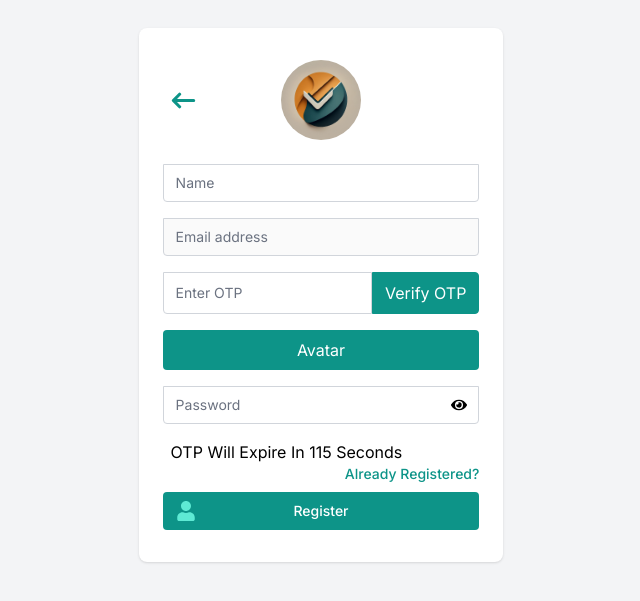
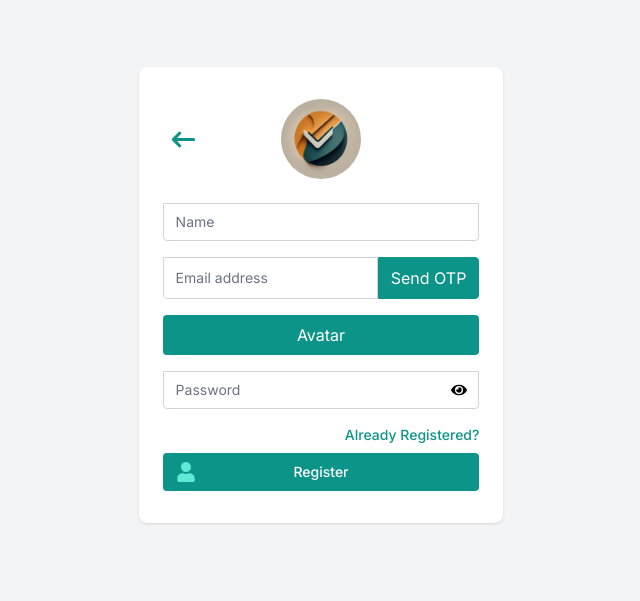
Before and after one commit to himanshushahi/Task-Manager, a Next.js app: page /register in a window 1280 px wide. Shown: the part 105-706 px from the top of the page, without its empty margins (319-959 px from the left). Built offline with nearby package versions, Linux system fonts and the light colour scheme; no server answers.

Commit message:
fixed register page

```diff
--- a/app/register/page.tsx
+++ b/app/register/page.tsx
@@ -35,7 +35,7 @@ const RegisterPage = () => {
     "password"
   );
   const [otp, setOtp] = useState("");
-  const [step, setStep] = useState(2);
+  const [step, setStep] = useState(1);
   const [storedEmail, setStoredEmail] = useState<string>("");
   const [error, setError] = useState<string>("");
   const [otpLoading, setOtpLoading] = useState<boolean>(false);
@@ -225,7 +225,7 @@ const RegisterPage = () => {
                   value={user.email}
                   onChange={handleChange}
                   disabled={step === 2 || step === 3}
-                  className="appearance-none w-full sm:flex-1 rounded-b px-3 py-2 border border-gray-300 placeholder-gray-500 text-gray-900 focus:outline-none focus:ring-teal-600 focus:border-teal-600 text-sm"
+                  className="appearance-none w-full sm:flex-1 rounded-bl px-3 py-2 border border-gray-300 placeholder-gray-500 text-gray-900 focus:outline-none focus:ring-teal-600 focus:border-teal-600 text-sm"
                   placeholder="Email address"
                 />
                 {step === 1 && (
```
